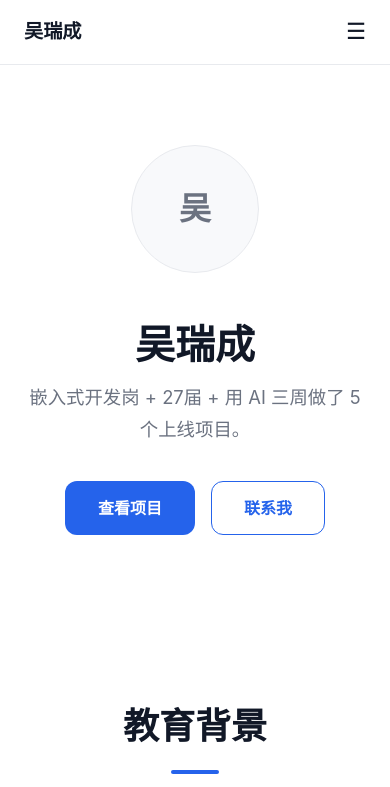
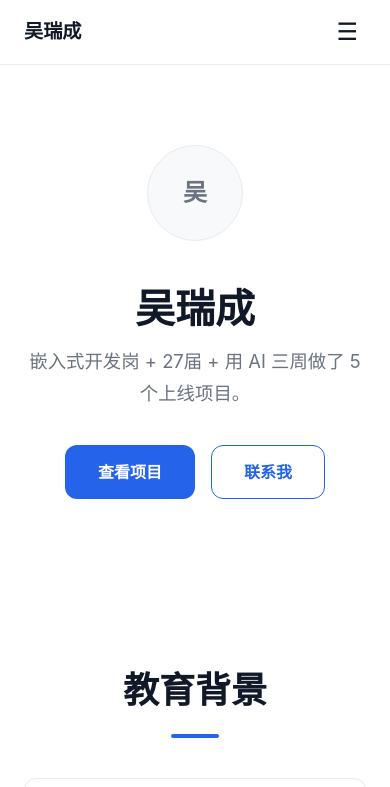
Before and after one commit to wuruicheng/shicao, a plain HTML site: page task3-homepage/index.html in a window 390 px wide. Shown: the top 787 px of the page. Drawn offline with Linux system fonts and the light colour scheme.

Commit message:
迭代4:响应式

```diff
--- a/task3-homepage/style.css
+++ b/task3-homepage/style.css
@@ -74,7 +74,8 @@ ul {
   display: none;
   background: none;
   border: none;
-  font-size: 1.4rem;
+  padding: 10px 8px;
+  font-size: 1.5rem;
   line-height: 1;
   color: var(--color-text);
   cursor: pointer;
@@ -247,6 +248,7 @@ ul {
 .edu-meta p {
   color: var(--color-text-light);
   margin-bottom: 8px;
+  overflow-wrap: break-word;
 }
 
 /* ============ ④ 项目经历 ============ */
@@ -340,6 +342,10 @@ ul {
   flex-wrap: wrap;
 }
 
+.contact-list a {
+  overflow-wrap: break-word;
+}
+
 .contact-label {
   font-weight: 600;
 }
@@ -397,7 +403,10 @@ ul {
   }
 
   .avatar {
-    margin-bottom: 24px;
+    width: 96px;
+    height: 96px;
+    margin-bottom: 20px;
+    font-size: 1.5rem;
   }
 
   .hero-actions {
```
